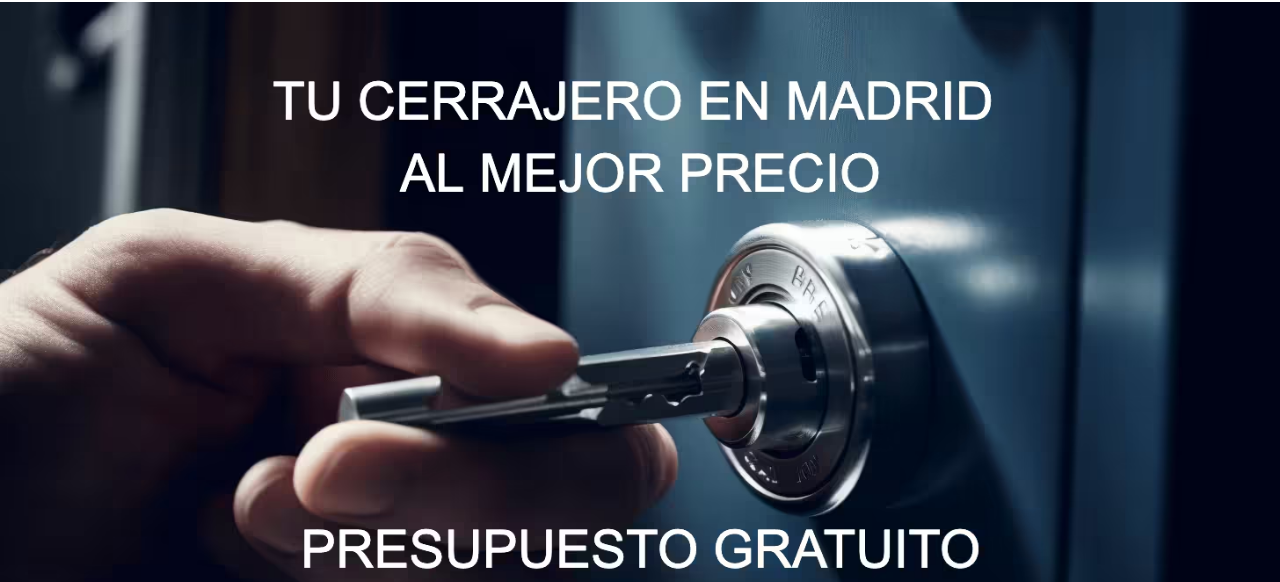
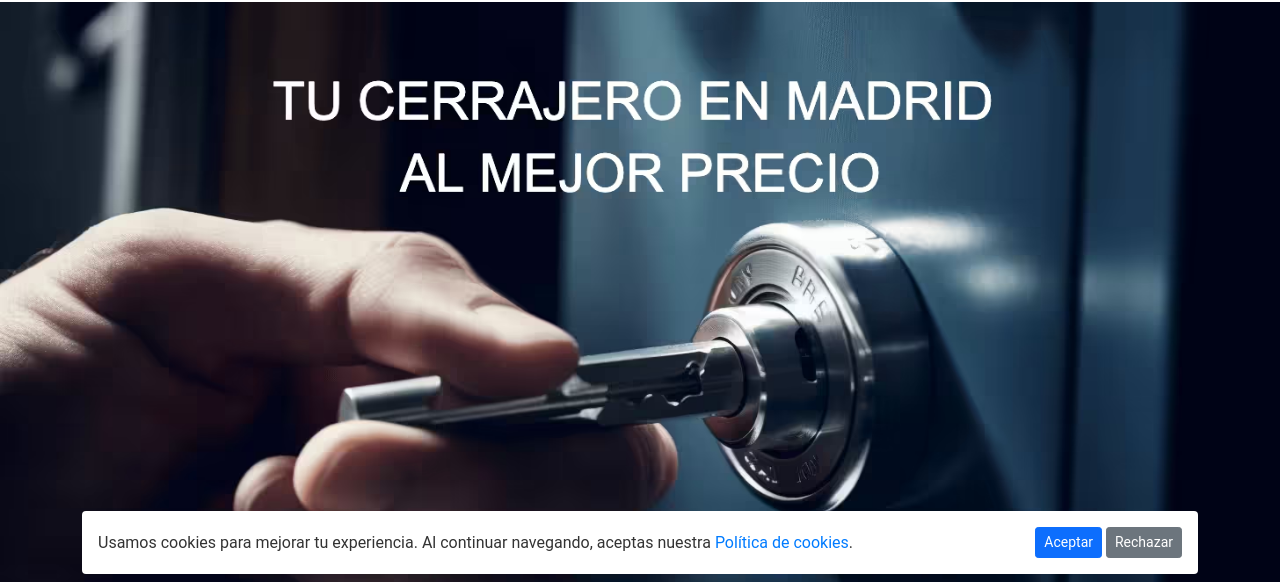
Before and after one commit to Dolp175/web_netlify, a plain HTML site: page index.html in a window 1280 px wide. Shown: the part 218-800 px from the top of the page. Drawn offline with nearby package versions, Linux system fonts and the light colour scheme.

Commit message:
cookies banner added

```diff
--- a/index.html
+++ b/index.html
@@ -221,7 +221,7 @@
     <footer class="footer" id="footerSection">
         <div class="container">
             <div class="row">
-                <div class="col-lg-6">
+                <div class="col-lg-6 order-lg-1 order-2">
                     <h3 class="footer-title">Contacto</h3>
                     <div class="contact-item">
                         <i class="fa-solid fa-envelope"></i>
@@ -245,7 +245,7 @@
                         <a href="legal/politica_cookies" target="_blank">Política de cookies</a>
                     </div>
                 </div>
-                <div class="col-lg-6">
+                <div class="col-lg-6 order-lg-2 order-1">
                     <h3 class="text-center footer-title">Envía un mensaje</h3>
                     <form name="contact" method="POST" data-netlify="true" class="contact-form">
                         <p>
@@ -262,13 +262,28 @@
                         </p>
                     </form>
                 </div>
-
             </div>
         </div>
     </footer>
 
+    <div class="fixed-bottom mb-2">
+        <div class="container">
+            <div class="d-flex justify-content-between align-items-center bg-light p-3 rounded" id="cookieBanner">
+                <div class="me-3">
+                    Usamos cookies para mejorar tu experiencia. Al continuar navegando, aceptas nuestra
+                    <a href="legal/politica_cookies">Política de cookies</a>.
+                </div>
+                <div>
+                    <button type="button" class="btn btn-primary btn-sm" onclick="acceptCookies()">Aceptar</button>
+                    <button type="button" class="btn btn-secondary btn-sm" onclick="declineCookies()">Rechazar</button>
+                </div>
+            </div>
+        </div>
+    </div>
+
     <script src="https://cdn.jsdelivr.net/npm/@popperjs/core@2.11.6/dist/umd/popper.min.js"></script>
     <script src="https://cdn.jsdelivr.net/npm/bootstrap@5.3.0-alpha1/dist/js/bootstrap.min.js"></script>
+    <script src="js/cookies.js"></script>
 </body>
 
 </html>
--- /dev/null
+++ b/js/cookies.js
@@ -0,0 +1,37 @@
+
+document.addEventListener('DOMContentLoaded', (event) => {
+    if (!getCookie("cookiesAccepted")) {
+        document.getElementById('cookieBanner').style.display = "flex";
+    }
+});
+
+function acceptCookies() {
+    setCookie("cookiesAccepted", "yes", 365);
+    document.getElementById('cookieBanner').style.display = "none";
+}
+
+function declineCookies() {
+    setCookie("cookiesAccepted", "no", 365);
+    document.getElementById('cookieBanner').style.display = "none";
+}
+
+function setCookie(name, value, days) {
+    let expires = "";
+    if (days) {
+        let date = new Date();
+        date.setTime(date.getTime() + (days * 24 * 60 * 60 * 1000));
+        expires = "; expires=" + date.toUTCString();
+    }
+    document.cookie = name + "=" + (value || "") + expires + "; path=/";
+}
+
+function getCookie(name) {
+    let nameEQ = name + "=";
+    let ca = document.cookie.split(';');
+    for (let i = 0; i < ca.length; i++) {
+        let c = ca[i];
+        while (c.charAt(0) == ' ') c = c.substring(1, c.length);
+        if (c.indexOf(nameEQ) == 0) return c.substring(nameEQ.length, c.length);
+    }
+    return null;
+}
```
Also changed, not shown: footer.html (+19 -3 lines), servicios/amaestramiento_de_bombillos.html (+55 -19 lines).
